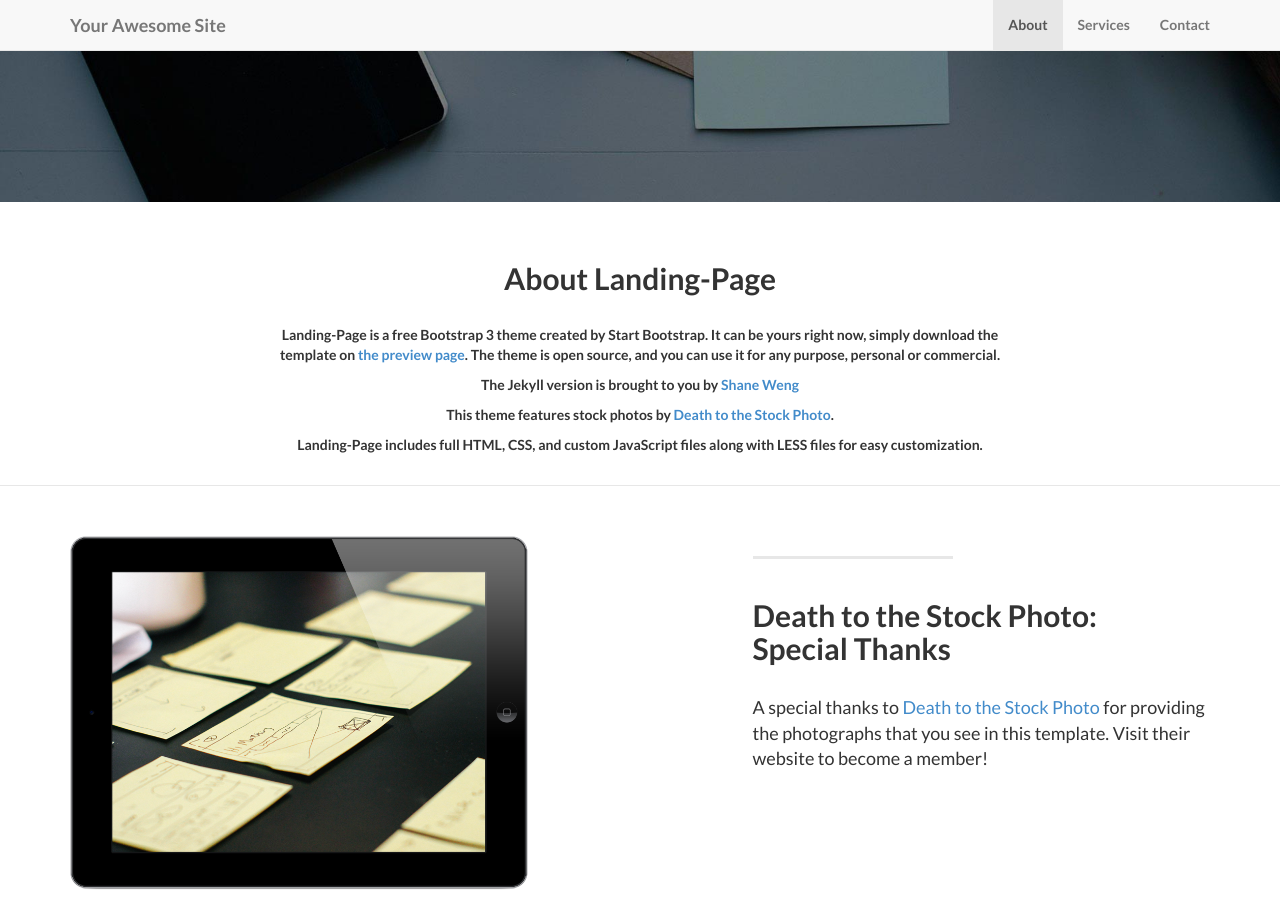
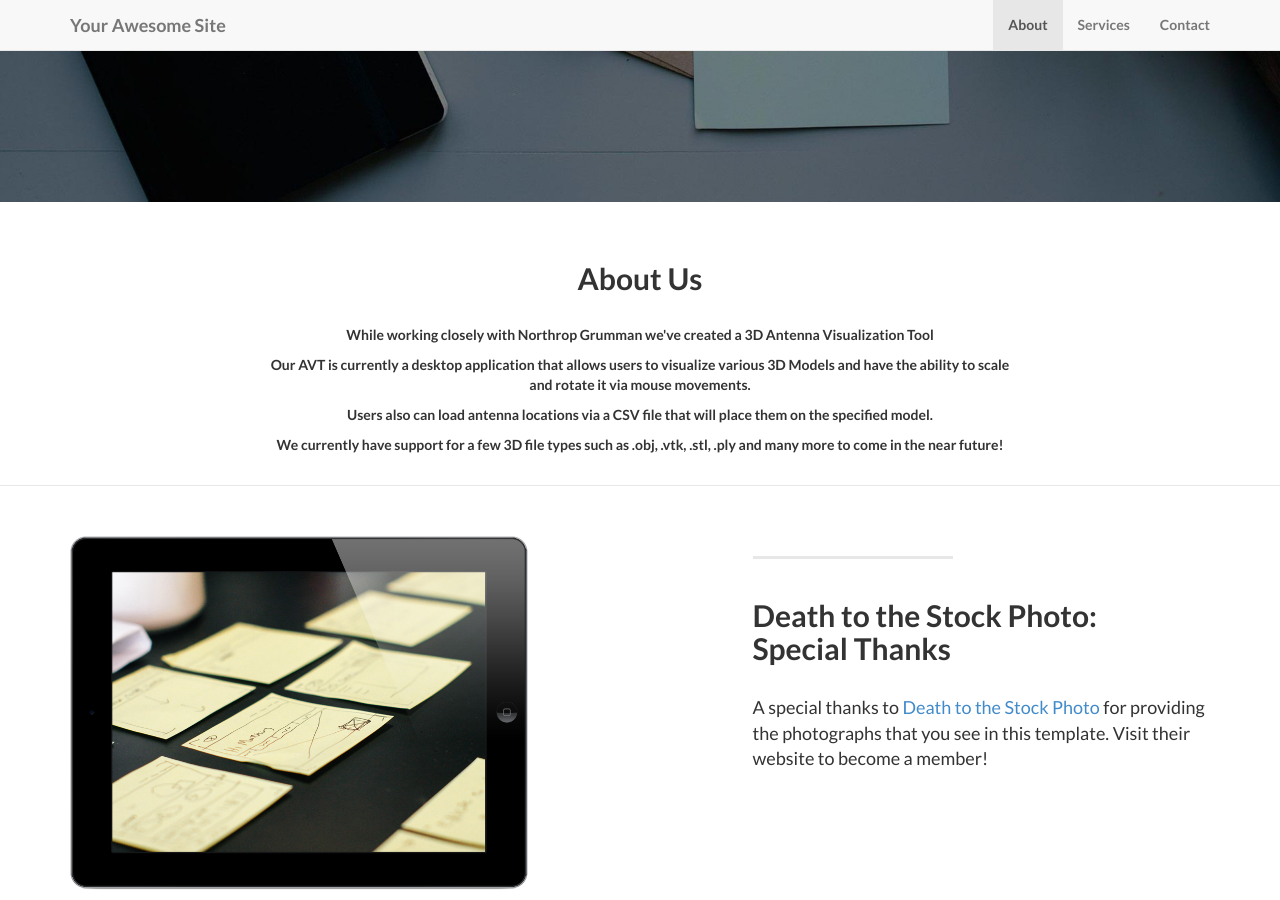
Before and after one commit to NG-Development/NGDevelopmentLP, a Jekyll site: the page built from index.html, in a window 1280 px wide and 900 px high, scrolled down 575 px. Built offline with Jekyll 4.4.1, drawn with Linux system fonts in a browser that asks for light colours; nearby versions of some CDN libraries; library files that are not in the unit come from our copies.

Commit message:
Update about us

```diff
--- a/_includes/about.html
+++ b/_includes/about.html
@@ -3,12 +3,12 @@
         <div class="row">
             <div class="col-lg-8 col-lg-offset-2">
               <br/><br/>
-              <h2>About Landing-Page</h2>
+              <h2>About Us</h2>
               <br/>
-                <p>Landing-Page is a free Bootstrap 3 theme created by Start Bootstrap. It can be yours right now, simply download the template on <a href="http://startbootstrap.com/template-overviews/landing-page/">the preview page</a>. The theme is open source, and you can use it for any purpose, personal or commercial.</p>
-                <p>The Jekyll version is brought to you by <a href="https://github.com/swcool">Shane Weng</a></p>
-                <p>This theme features stock photos by <a href="http://join.deathtothestockphoto.com//">Death to the Stock Photo</a>.</p>
-                <p>Landing-Page includes full HTML, CSS, and custom JavaScript files along with LESS files for easy customization.</p>
+                <p>While working closely with Northrop Grumman we've created a 3D Antenna Visualization Tool</p>
+                <p>Our AVT is currently a desktop application that allows users to visualize various 3D Models and have the ability to scale and rotate it via mouse movements.</p>
+                <p>Users also can load antenna locations via a CSV file that will place them on the specified model.</p>
+                <p>We currently have support for a few 3D file types such as .obj, .vtk, .stl, .ply and many more to come in the near future!</p>
                 <br/>
               </div>
         </div>
```
Also changed, not shown: 1 other file.
